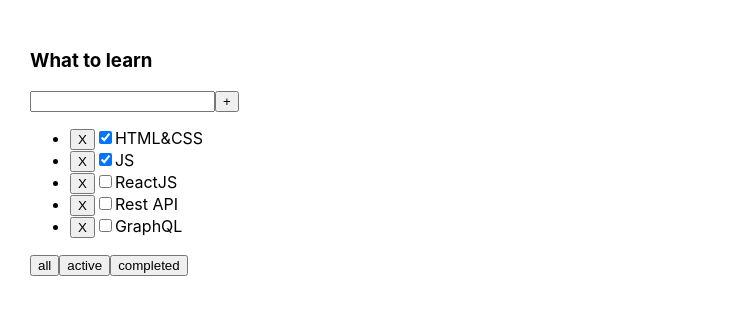
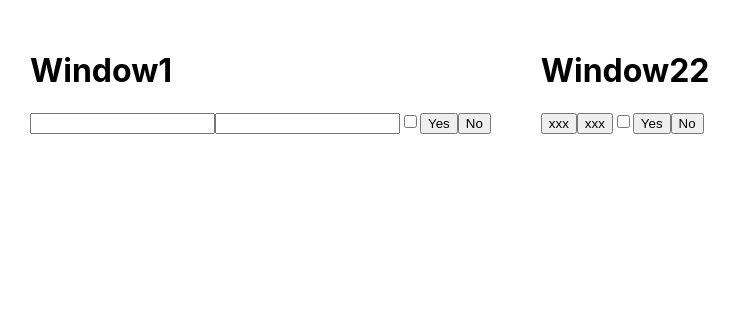
Before and after one commit to Borisov-Ilya/it-incubator-todolist, a React (Create React App) app: page / in a window 1280 px wide. Shown: the top 314 px of the page, without its empty margins (0-741 px from the left). Built offline with nearby package versions, Linux system fonts and the light colour scheme.

Commit message:
dop 2 - FullInput Input Button ModalWindow

```diff
--- a/src/App.tsx
+++ b/src/App.tsx
@@ -2,6 +2,7 @@ import React, {useState} from 'react'
 import './App.css'
 import {Todolist} from './Todolist'
 import {v1} from 'uuid'
+import {ModalWindow} from './components/ModalWindow'
 
 export type FilterValuesType = 'all' | 'active' | 'completed'
 
@@ -40,13 +41,28 @@ function App() {
 
     return (
         <div className='App'>
-            <Todolist
-                title={'What to learn'}
-                tasks={prokladka}
-                tasksFilter={tasksFilter}
-                removeTask={removeTask}
-                addTask={addTask}
-            />
+            <ModalWindow name={'Window1'}>
+                <>
+                    <input type="text"/>
+                    <input type="text"/>
+                    <input type="checkbox"/>
+                </>
+            </ModalWindow>
+
+            <ModalWindow name={'Window22'}>
+                <>
+                    <button>xxx</button>
+                    <button>xxx</button>
+                    <input type="checkbox"/>
+                </>
+            </ModalWindow>
+            {/*<Todolist*/}
+            {/*    title={'What to learn'}*/}
+            {/*    tasks={prokladka}*/}
+            {/*    tasksFilter={tasksFilter}*/}
+            {/*    removeTask={removeTask}*/}
+            {/*    addTask={addTask}*/}
+            {/*/>*/}
         </div>
     )
 }
--- a/src/Todolist.tsx
+++ b/src/Todolist.tsx
@@ -1,6 +1,8 @@
 import React, {useState, KeyboardEvent, ChangeEvent} from 'react'
 import {FilterValuesType} from './App'
 import {Button} from './components/Button'
+import {FullInput} from './components/FullInput'
+import {Input} from './components/Input'
 
 type TaskType = {
     id: string
@@ -20,43 +22,26 @@ type PropsType = {
 export function Todolist(props: PropsType) {
     let [newTitle, setNewTitle] = useState('')
 
-    const addTaskHandler = () => {
-        props.addTask(newTitle)
-        setNewTitle('')
-    }
-
-    const onKeyPressHandler = (e: KeyboardEvent<HTMLInputElement>) => {
-        if (e.key === 'Enter') {
-            addTaskHandler()
-        }
-    }
-
-    const onChangeHandler = (e: ChangeEvent<HTMLInputElement>) => {
-        setNewTitle(e.currentTarget.value)
-    }
-
     const changeFilterHandler = (filterValue: FilterValuesType) => {
         props.tasksFilter(filterValue)
     }
     const removeTaskHandler = (id: string) => {
         props.removeTask(id)
     }
+    const addTaskHandler = () => {
+        props.addTask(newTitle)
+        setNewTitle('')
+    }
 
     return <div>
         <h3>{props.title}</h3>
-        <div>
-            <input value={newTitle}
-                   onKeyPress={onKeyPressHandler}
-                   onChange={onChangeHandler}
-            />
-            {/*<button onClick={addTaskHandler}>+</button>*/}
-            <Button name={'+'} callback={addTaskHandler}/>
-        </div>
+        <Input title={newTitle} setTitle={setNewTitle} callback={addTaskHandler}/>
+        <Button name={'+'} callback={addTaskHandler}/>
+        {/*<FullInput callback={props.addTask}/>*/}
         <ul>
             {props.tasks.map((el) => {
                 return (
                     <li key={el.id}>
-                        {/*<button onClick={() => removeTaskHandler(el.id)}>X</button>*/}
                         <Button name={'X'} callback={()=> removeTaskHandler(el.id)}/>
                         <input type='checkbox' checked={el.isDone}/>
                         <span>{el.title}</span>
--- /dev/null
+++ b/src/components/FullInput.tsx
@@ -0,0 +1,33 @@
+import React, {ChangeEvent, KeyboardEvent, useState} from 'react'
+import {Button} from './Button'
+
+type FullInputType = {
+    callback: (title: string) => void
+}
+
+export const FullInput = (props: FullInputType) => {
+    let [newTitle, setNewTitle] = useState('')
+
+    const addTaskHandler = () => {
+        props.callback(newTitle)
+        setNewTitle('')
+    }
+    const onChangeHandler = (e: ChangeEvent<HTMLInputElement>) => {
+        setNewTitle(e.currentTarget.value)
+    }
+    const onKeyPressHandler = (e: KeyboardEvent<HTMLInputElement>) => {
+        if (e.key === 'Enter') {
+            addTaskHandler()
+        }
+    }
+
+    return (
+        <div>
+            <input value={newTitle}
+                   onKeyPress={onKeyPressHandler}
+                   onChange={onChangeHandler}
+            />
+            <Button name={'+'} callback={addTaskHandler}/>
+        </div>
+    )
+}
--- /dev/null
+++ b/src/components/Input.tsx
@@ -0,0 +1,24 @@
+import React, {ChangeEvent, KeyboardEvent} from 'react'
+
+type InputType = {
+    title: string
+    setTitle: (title: string) => void
+    callback: () => void
+}
+
+export const Input = ({title, setTitle, ...props}: InputType) => {
+    const onChangeHandler = (e: ChangeEvent<HTMLInputElement>) => {
+        setTitle(e.currentTarget.value)
+    }
+    const onKeyPressHandler = (e: KeyboardEvent<HTMLInputElement>) => {
+        if (e.key === 'Enter') {
+            props.callback()
+        }
+    }
+    return (
+        <input value={title}
+               onKeyPress={onKeyPressHandler}
+               onChange={onChangeHandler}
+        />
+    )
+}
--- /dev/null
+++ b/src/components/ModalWindow.tsx
@@ -0,0 +1,17 @@
+import React from 'react'
+
+type ModalWindowType = {
+    name: string
+}
+
+export const ModalWindow: React.FC<ModalWindowType> = ({name, children}) => {
+
+    return (
+        <div>
+            <h1>{name}</h1>
+            {children}
+            <button>Yes</button>
+            <button>No</button>
+        </div>
+    )
+}
```
